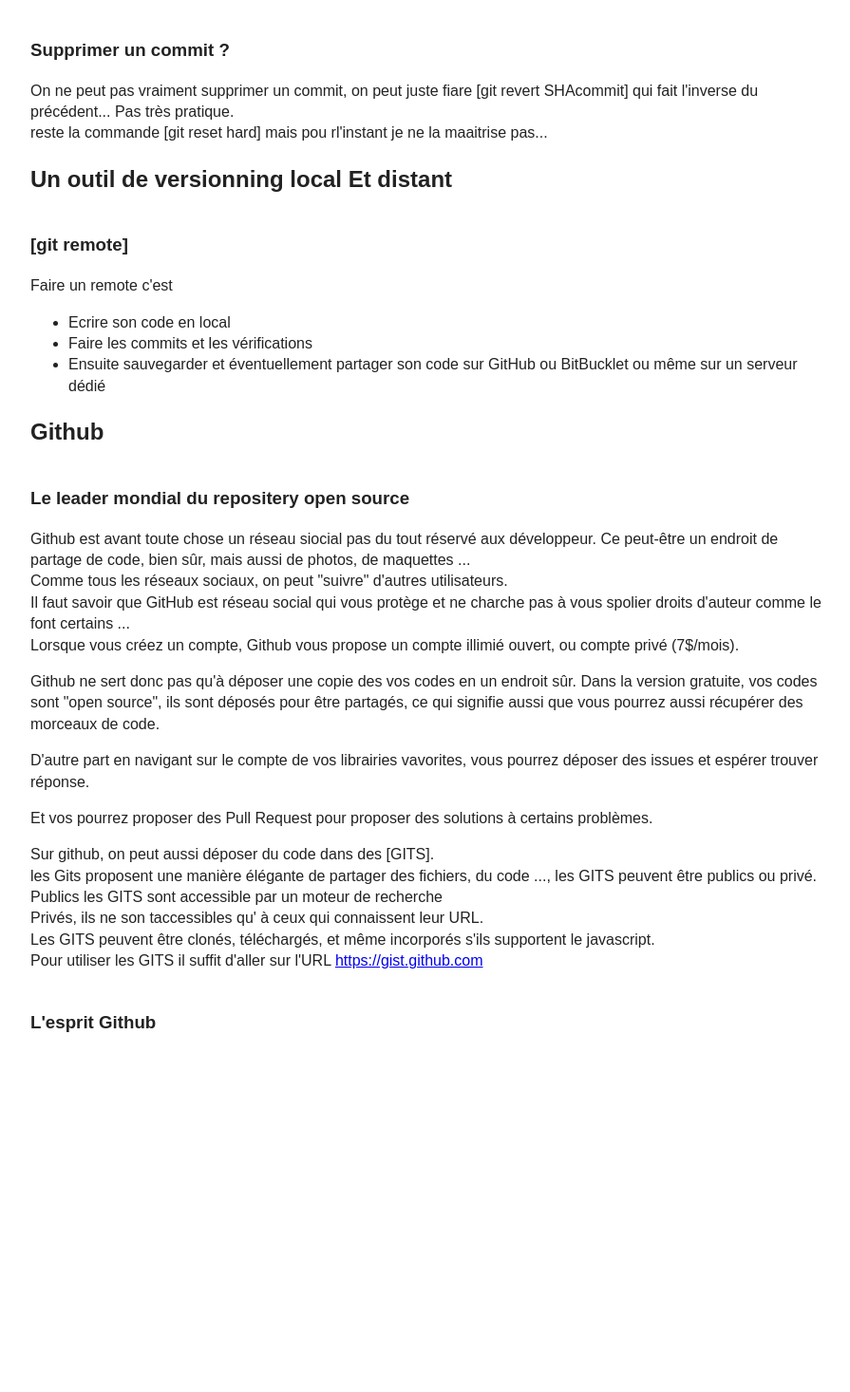
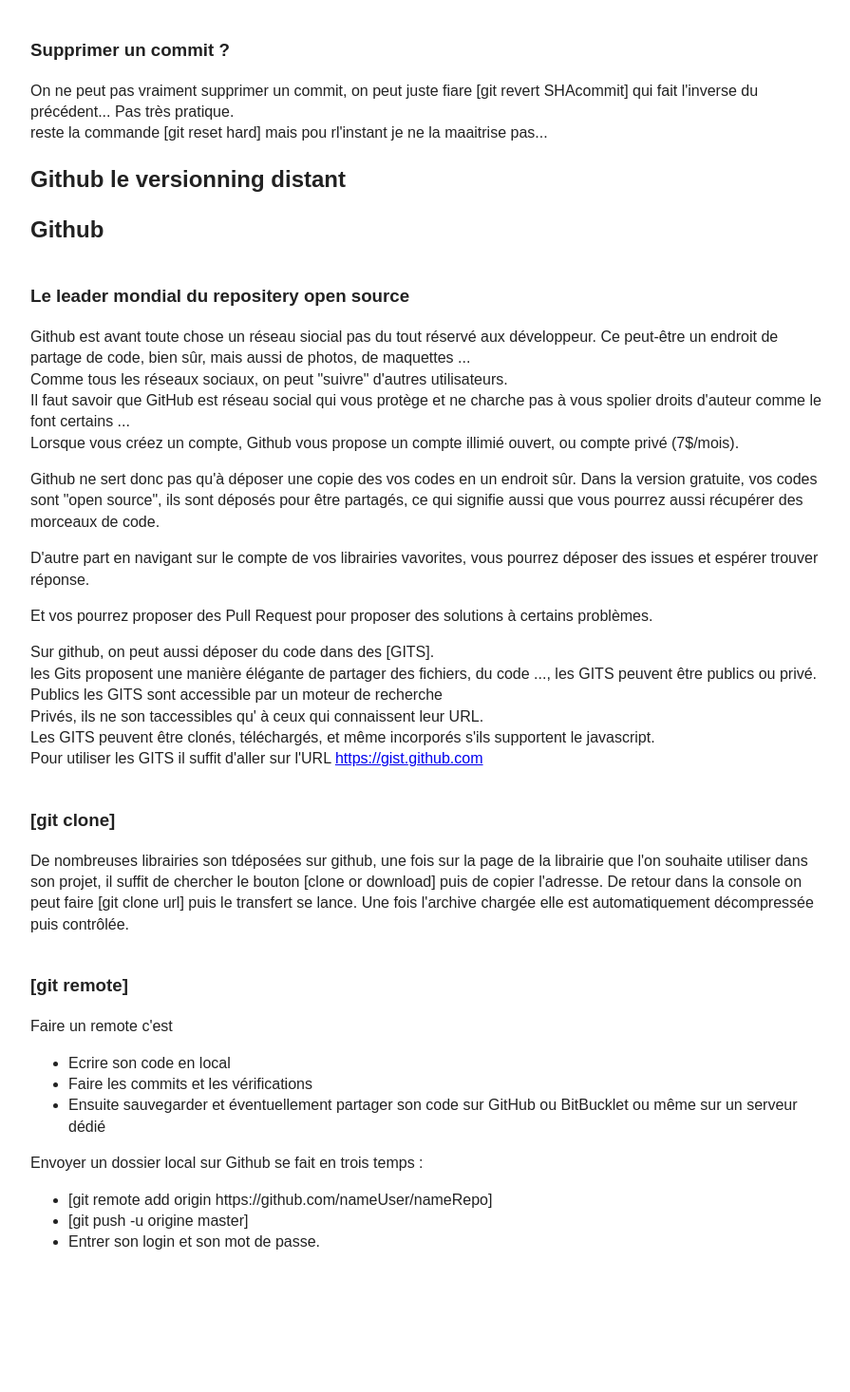
Before and after one commit to rogerlenoir/cours-git, a PHP site: page / in a window 1280 px wide. Shown: the part 2165-3631 px from the top of the page at 95% size, without its empty margins (188-1083 px from the left). Before the commit the page ends 3252 px from the top, so only its background shows below. Run offline with PHP 8.4, Linux system fonts and the light colour scheme.

Commit message:
envoyer ses commit sur Github

```diff
--- a/index.php
+++ b/index.php
@@ -137,15 +137,9 @@
 		reste la commande [git reset hard] mais pou rl'instant je ne la maaitrise pas...
 	</p>
 	<h2>
-		Un outil de versionning local <strong>Et</strong> distant
+		Github le versionning distant
 	</h2>
-	<h3>[git remote]</h3>
-	<p>Faire un remote c'est</p>
-	<ul>
-		<li>Ecrire son code en local</li>
-		<li>Faire les commits et les vérifications</li>
-		<li>Ensuite sauvegarder et éventuellement partager son code sur GitHub ou BitBucklet ou même sur un serveur dédié</li>
-	</ul>
+
 	<h2>
 		Github
 	</h2>
@@ -176,12 +170,28 @@
 		Pour utiliser les GITS il suffit d'aller sur l'URL <a href="https://gist.github.com">https://gist.github.com</a>
 	</p>
 	<h3>
-		L'esprit Github
+		[git clone]
 	</h3>
 	<p>
-
+		De nombreuses librairies son tdéposées sur github, une fois sur la page de la librairie que l'on souhaite utiliser dans son projet, il suffit de chercher le bouton [clone or download] puis de copier l'adresse. De retour dans la console on peut faire [git clone url] puis le transfert se lance. Une fois l'archive chargée elle est automatiquement décompressée puis contrôlée.
 	</p>
-
+	<h3>
+		[git remote]
+	</h3>
+	<p>Faire un remote c'est</p>
+	<ul>
+		<li>Ecrire son code en local</li>
+		<li>Faire les commits et les vérifications</li>
+		<li>Ensuite sauvegarder et éventuellement partager son code sur GitHub ou BitBucklet ou même sur un serveur dédié</li>
+	</ul>
+	<p>
+		Envoyer un dossier local sur Github se fait en trois temps :
+	</p>
+	<ul>
+		<li>[git remote add origin https://github.com/nameUser/nameRepo]</li>
+		<li>[git push -u origine master]</li>
+		<li>Entrer son login et son mot de passe.</li>
+	</ul>
 
 
 	<footer></footer>
```
